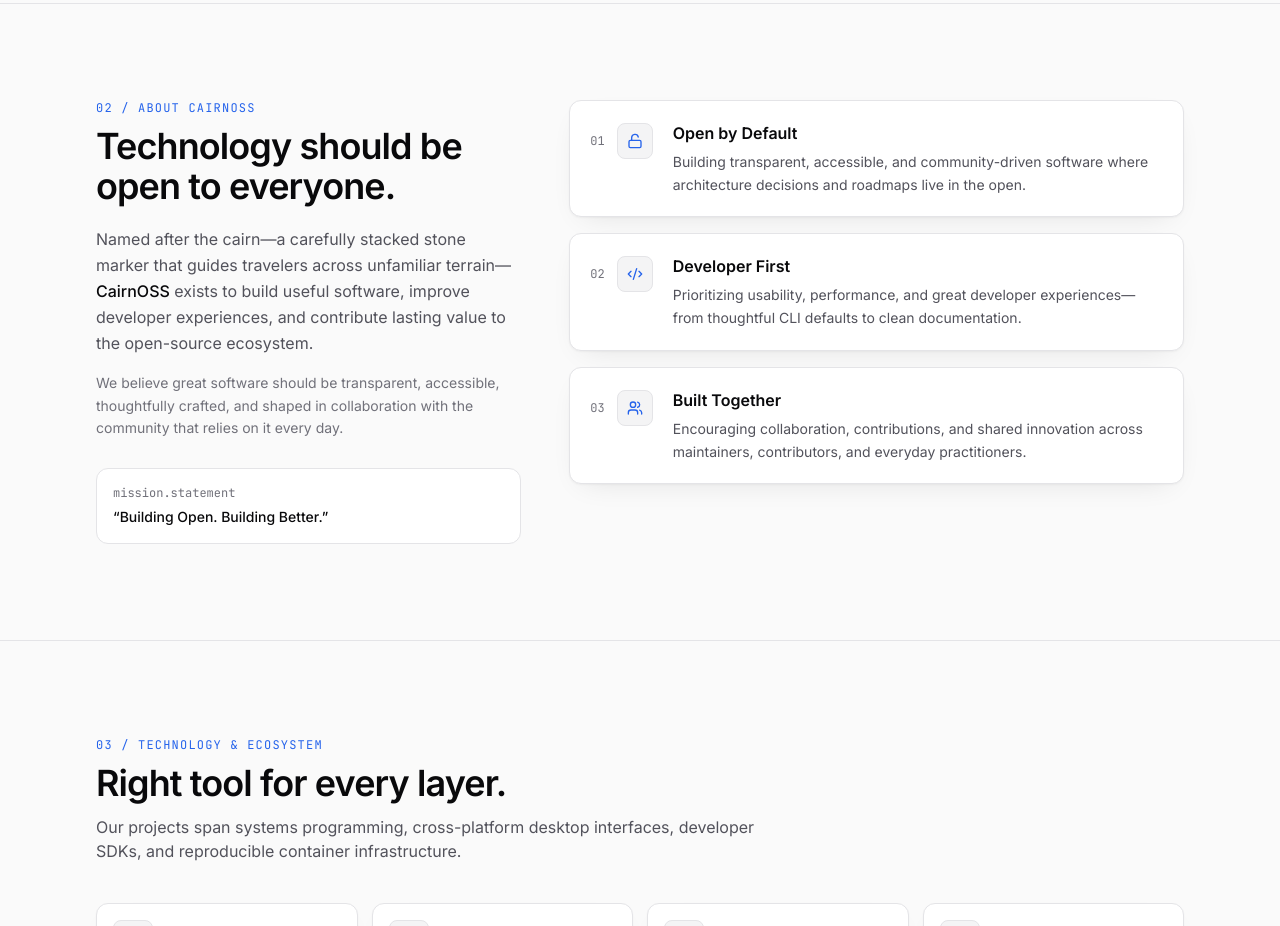
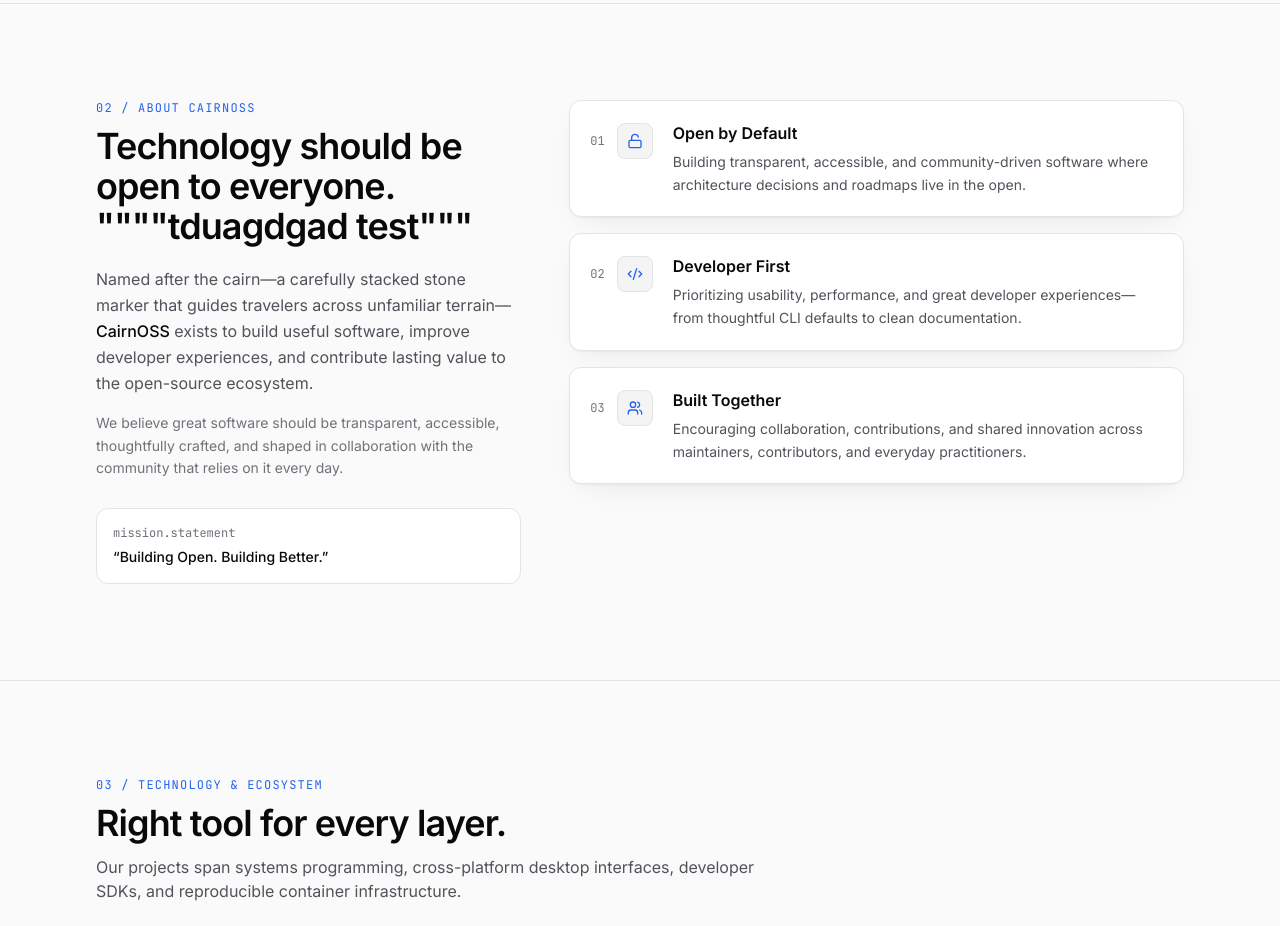
Before and after one commit to cairnoss/CairnOSS-org, an Astro site: page / in a window 1280 px wide. Shown: the part 1760-2686 px from the top of the page. Built offline with nearby package versions, Linux system fonts and the light colour scheme; Astro itself is replaced by a stand-in of ours.

Commit message:
test push

```diff
--- a/src/components/About.tsx
+++ b/src/components/About.tsx
@@ -32,7 +32,7 @@ export function About() {
 							02 / About CairnOSS
 						</p>
 						<h2 className="mt-2.5 text-3xl font-semibold tracking-tight text-[var(--text-primary)] sm:text-4xl">
-							Technology should be open to everyone.
+							Technology should be open to everyone. """"tduagdgad test"""
 						</h2>
 						<p className="mt-5 text-base leading-relaxed text-[var(--text-secondary)]">
 							Named after the cairn—a carefully stacked stone marker that guides travelers across
```
